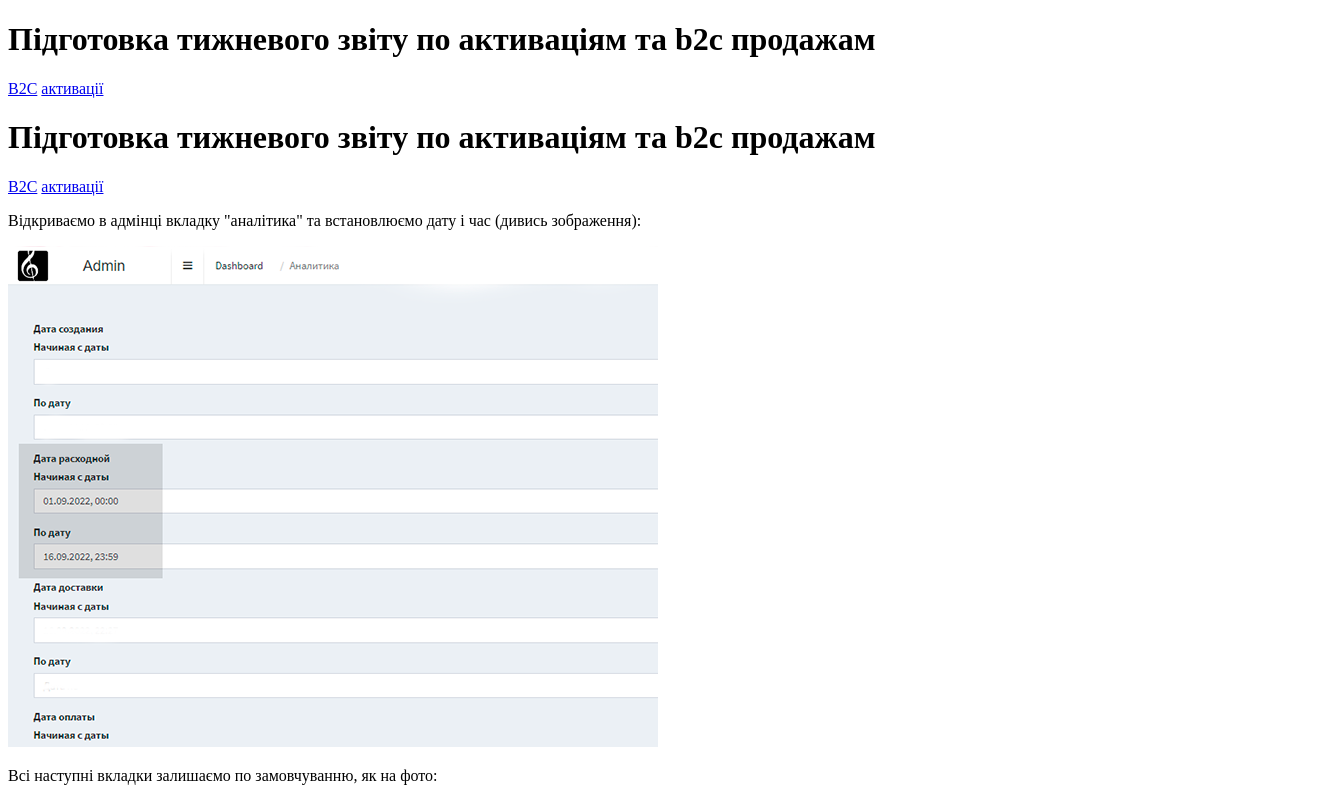
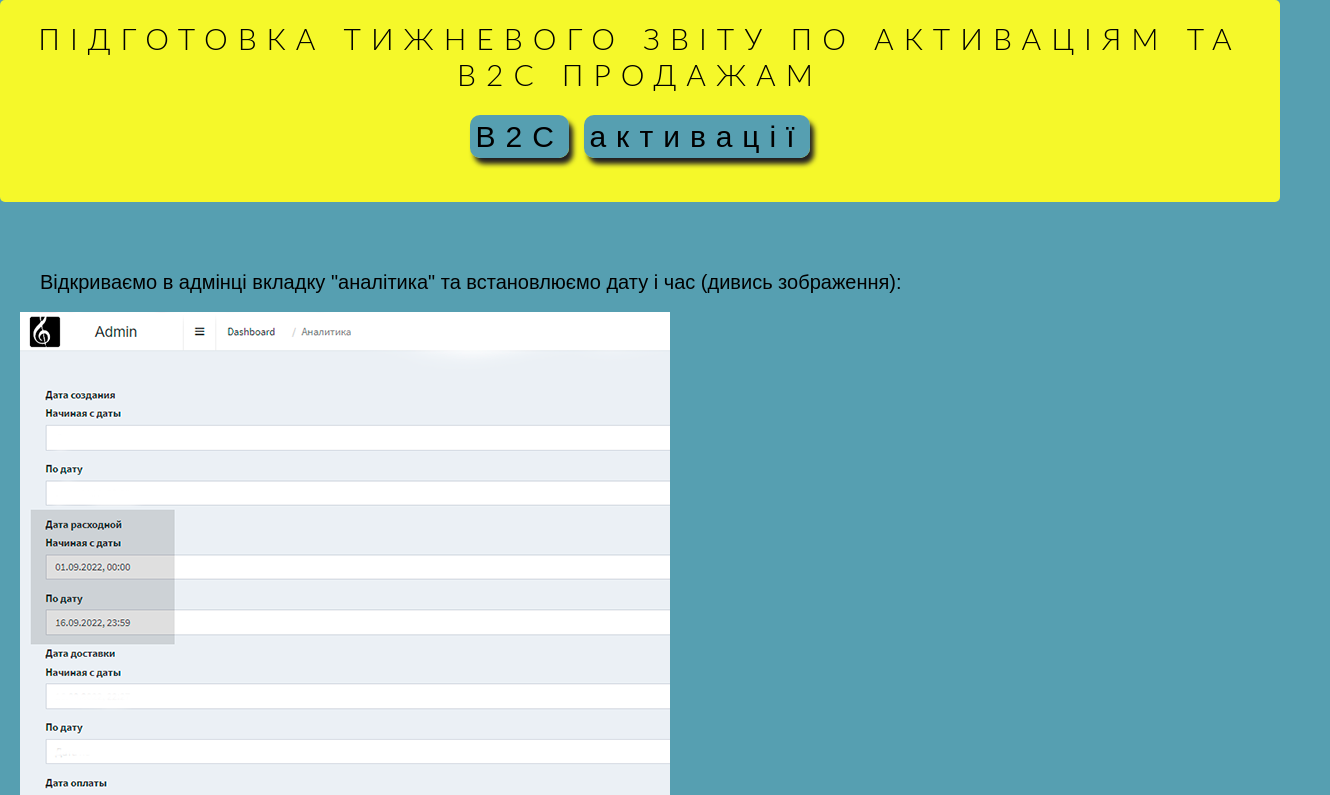
Before and after one commit to mytkoelena9/lesson-5, a plain HTML site: page index.html in a window 1280 px wide. Shown: the top 795 px of the page, 1330 px wide, since content can reach past the window. Drawn offline with Linux system fonts and the light colour scheme; a web font is replaced by a local one.

Commit message:
Update index.html

```diff
--- a/index.html
+++ b/index.html
@@ -1,12 +1,14 @@
 <!DOCTYPE html>
 <html lang="uk">
-<header>
-		<h1> Підготовка тижневого звіту по активаціям та b2c продажам</h1>
-    <div class="navigator">
-		<a href="#b2c-filtr " class="button">  В2С</a>
-		<a href="#aktivation-filtr " class="button">активації</a>
-       </div>
-	</header>
+<head>
+	<meta charset="UTF-8">
+	<meta http-equiv="X-UA-Compatible" content="IE=edge">
+	<meta name="viewport" content="width=device-width, initial-scale=1.0">
+	<link rel="stylesheet" href="css/reset.css">
+	<link rel="stylesheet" href="css/style.css">
+
+	<title>analitika</title>
+</head>
 
 <body>
 
@@ -17,7 +19,7 @@
     <div class="navigator">
 		<a href="#b2c" class="button">  В2С</a>
 		<a href="#aktivation" class="button">активації</a>
-       </div>
+    </div>
 	</header>
 
 
```
